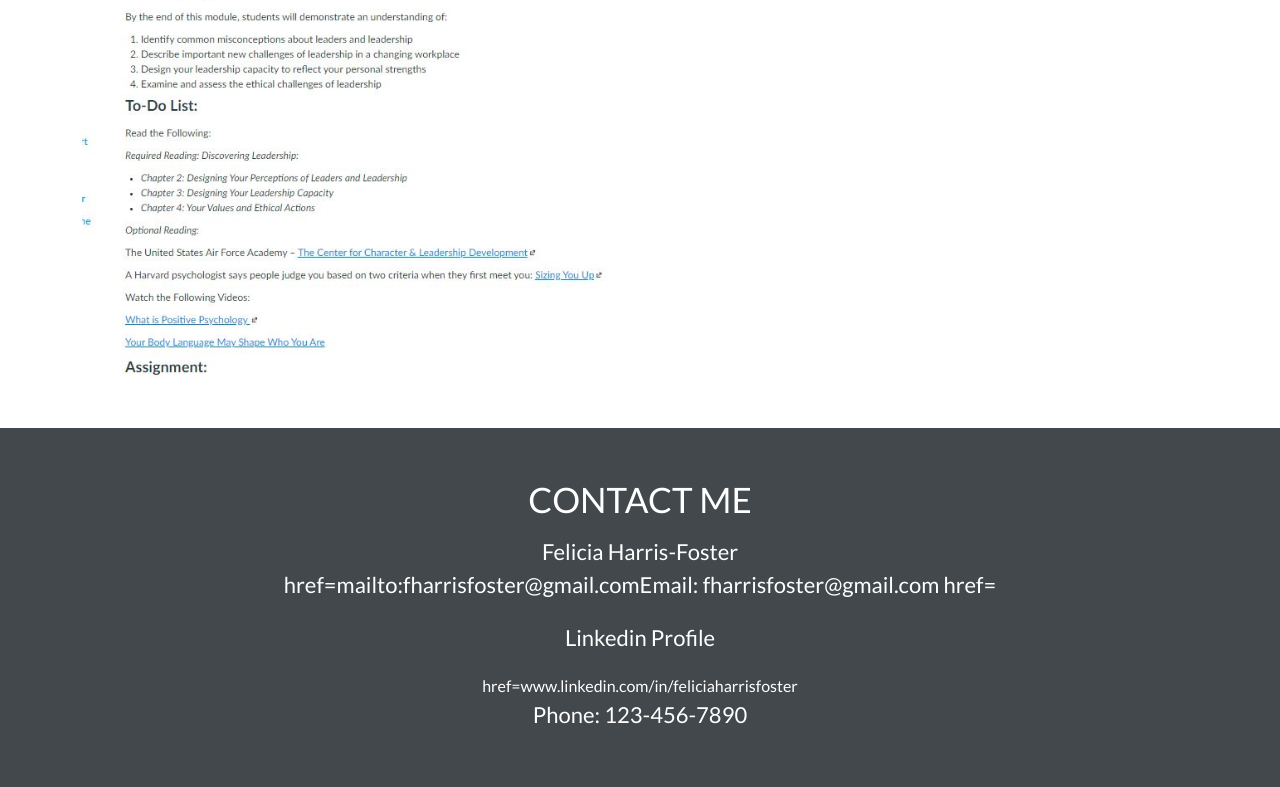
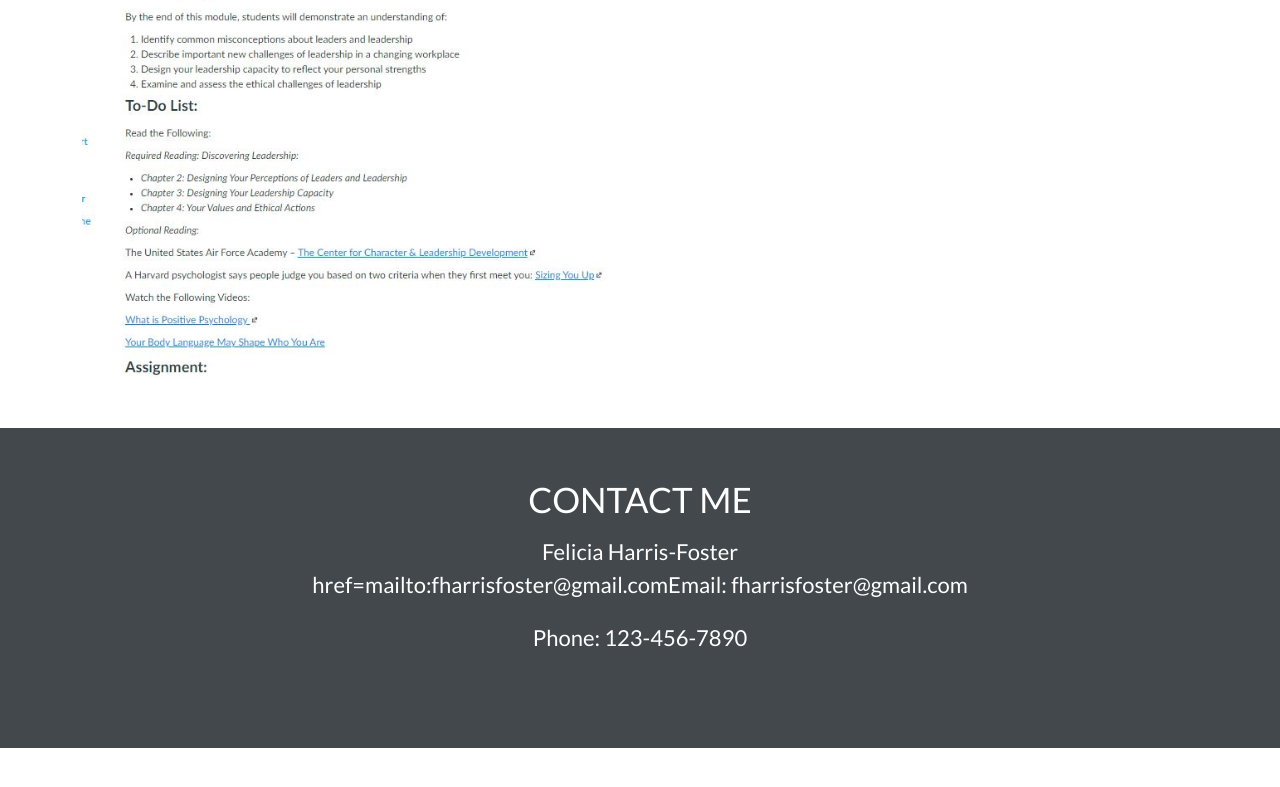
Before and after one commit to harrisfd/ReactPorfolio-FDH, a React (Create React App) app: page / in a window 1280 px wide. Shown: the part 3197-3984 px from the top of the page. After the commit the page ends 3945 px from the top, so only its background shows below. Built offline with nearby package versions, Linux system fonts and the light colour scheme.

Commit message:
updated linkedin link

```diff
--- a/src/components/Footer/index.js
+++ b/src/components/Footer/index.js
@@ -10,9 +10,8 @@ function Footer() {
                             <br />
                             href={"mailto:fharrisfoster@gmail.com"}Email: fharrisfoster@gmail.com
 
-                            href={""}
                         </p>
-                        <p> Linkedin Profile </p> href={"www.linkedin.com/in/feliciaharrisfoster"}
+
                         <p>Phone: 123-456-7890</p>
                         <br />
 
```
